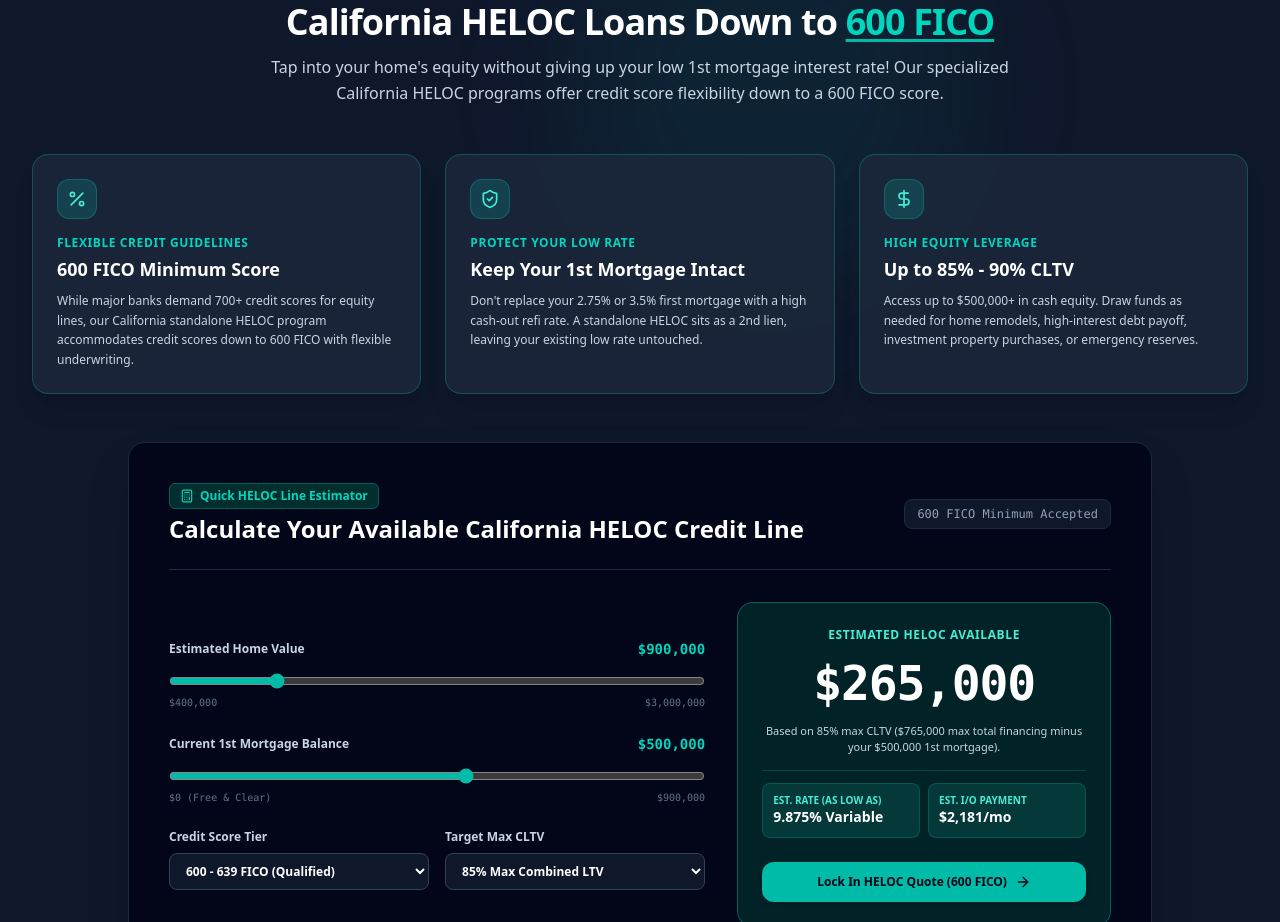
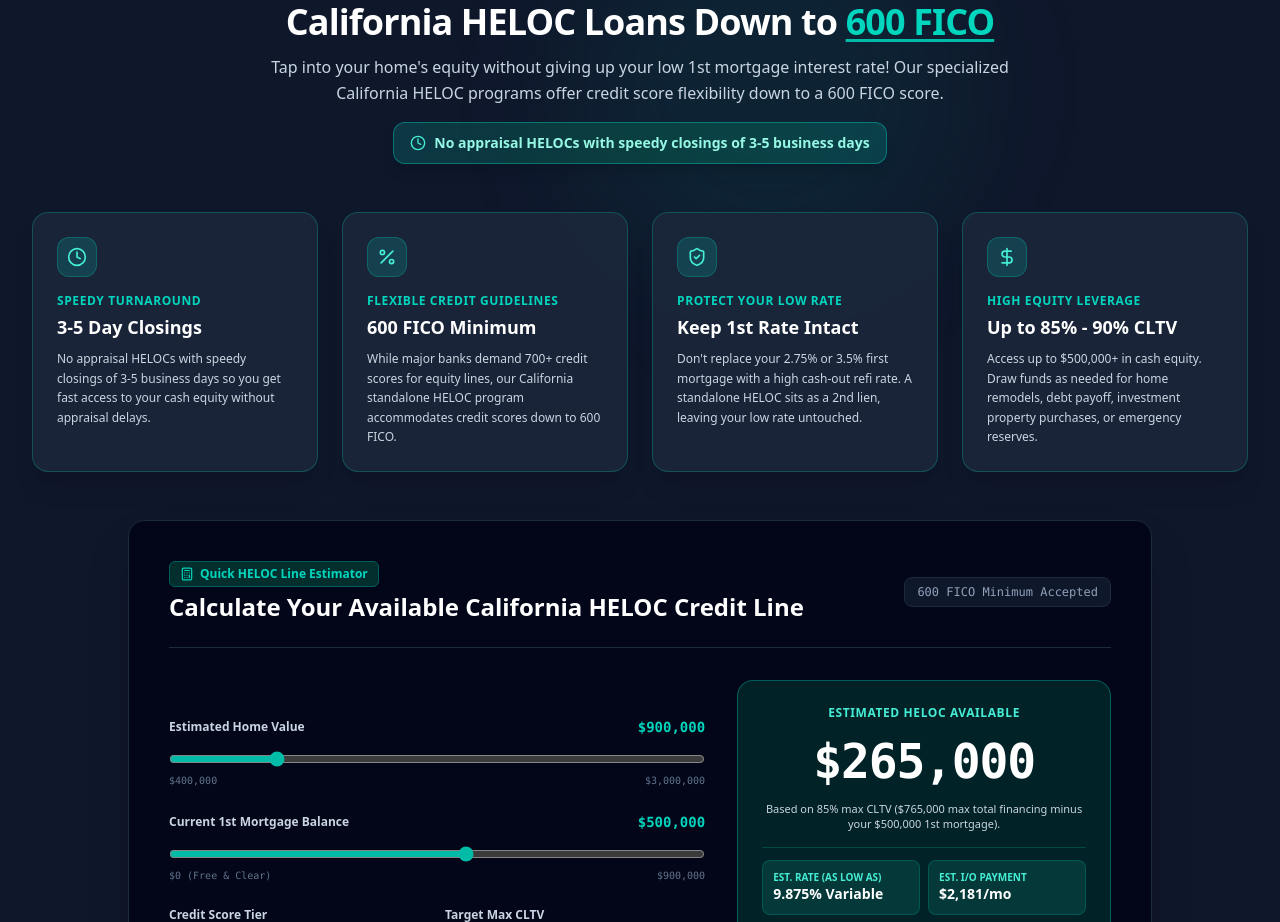
Before and after one commit to marcwill-cell/mortgagewebsite, a React (Vite) app: page / in a window 1280 px wide. Shown: the part 2020-2942 px from the top of the page. Built offline with nearby package versions, Linux system fonts and the light colour scheme.

Commit message:
feat: add 3-5 day closing banner to HELOC section
Introduce a prominent callout highlighting "No appraisal" and "3-5 business day closing" options to improve lead conversion for HELOC products.

```diff
--- a/src/components/HelocSection.tsx
+++ b/src/components/HelocSection.tsx
@@ -1,5 +1,5 @@
 import React, { useState } from 'react';
-import { CreditCard, CheckCircle2, ShieldCheck, DollarSign, Calculator, ArrowRight, Phone, Mail, Sparkles, Percent, ShieldAlert } from 'lucide-react';
+import { CreditCard, CheckCircle2, ShieldCheck, DollarSign, Calculator, ArrowRight, Phone, Mail, Sparkles, Percent, ShieldAlert, Clock } from 'lucide-react';
 
 interface HelocSectionProps {
   onOpenPreQual: () => void;
@@ -44,40 +44,57 @@ export const HelocSection: React.FC<HelocSectionProps> = ({ onOpenPreQual }) =>
           <p className="text-slate-300 text-sm sm:text-base mt-3 leading-relaxed">
             Tap into your home's equity without giving up your low 1st mortgage interest rate! Our specialized California HELOC programs offer credit score flexibility down to a 600 FICO score.
           </p>
+
+          {/* Prominent No Appraisal 3-5 Day Closing Banner */}
+          <div className="mt-4 inline-flex items-center gap-2 bg-gradient-to-r from-teal-500/20 via-emerald-500/20 to-teal-500/20 border border-teal-400/40 text-teal-200 text-xs sm:text-sm font-bold px-4 py-2.5 rounded-xl shadow-lg">
+            <Clock className="w-4 h-4 text-teal-300 shrink-0" />
+            <span>No appraisal HELOCs with speedy closings of 3-5 business days</span>
+          </div>
         </div>
 
         {/* Feature Grid */}
-        <div className="grid md:grid-cols-3 gap-6 mb-12">
+        <div className="grid md:grid-cols-2 lg:grid-cols-4 gap-6 mb-12">
           <div className="bg-slate-800/80 border border-teal-500/30 rounded-2xl p-6 shadow-xl relative hover:border-teal-400 transition-colors">
             <div className="w-10 h-10 rounded-xl bg-teal-500/20 text-teal-300 border border-teal-500/30 flex items-center justify-center mb-4">
-              <Percent className="w-5 h-5" />
+              <Clock className="w-5 h-5 text-teal-300" />
             </div>
-            <div className="text-xs font-bold text-teal-400 uppercase tracking-wider mb-1">Flexible Credit Guidelines</div>
-            <h3 className="text-lg font-bold text-white mb-2">600 FICO Minimum Score</h3>
+            <div className="text-xs font-bold text-teal-400 uppercase tracking-wider mb-1">Speedy Turnaround</div>
+            <h3 className="text-lg font-bold text-white mb-2">3-5 Day Closings</h3>
             <p className="text-xs text-slate-300 leading-relaxed">
-              While major banks demand 700+ credit scores for equity lines, our California standalone HELOC program accommodates credit scores down to 600 FICO with flexible underwriting.
+              No appraisal HELOCs with speedy closings of 3-5 business days so you get fast access to your cash equity without appraisal delays.
             </p>
           </div>
 
           <div className="bg-slate-800/80 border border-teal-500/30 rounded-2xl p-6 shadow-xl relative hover:border-teal-400 transition-colors">
             <div className="w-10 h-10 rounded-xl bg-teal-500/20 text-teal-300 border border-teal-500/30 flex items-center justify-center mb-4">
-              <ShieldCheck className="w-5 h-5" />
+              <Percent className="w-5 h-5 text-teal-300" />
             </div>
-            <div className="text-xs font-bold text-teal-400 uppercase tracking-wider mb-1">Protect Your Low Rate</div>
-            <h3 className="text-lg font-bold text-white mb-2">Keep Your 1st Mortgage Intact</h3>
+            <div className="text-xs font-bold text-teal-400 uppercase tracking-wider mb-1">Flexible Credit Guidelines</div>
+            <h3 className="text-lg font-bold text-white mb-2">600 FICO Minimum</h3>
             <p className="text-xs text-slate-300 leading-relaxed">
-              Don't replace your 2.75% or 3.5% first mortgage with a high cash-out refi rate. A standalone HELOC sits as a 2nd lien, leaving your existing low rate untouched.
+              While major banks demand 700+ credit scores for equity lines, our California standalone HELOC program accommodates credit scores down to 600 FICO.
             </p>
           </div>
 
           <div className="bg-slate-800/80 border border-teal-500/30 rounded-2xl p-6 shadow-xl relative hover:border-teal-400 transition-colors">
             <div className="w-10 h-10 rounded-xl bg-teal-500/20 text-teal-300 border border-teal-500/30 flex items-center justify-center mb-4">
-              <DollarSign className="w-5 h-5" />
+              <ShieldCheck className="w-5 h-5 text-teal-300" />
+            </div>
+            <div className="text-xs font-bold text-teal-400 uppercase tracking-wider mb-1">Protect Your Low Rate</div>
+            <h3 className="text-lg font-bold text-white mb-2">Keep 1st Rate Intact</h3>
+            <p className="text-xs text-slate-300 leading-relaxed">
+              Don't replace your 2.75% or 3.5% first mortgage with a high cash-out refi rate. A standalone HELOC sits as a 2nd lien, leaving your low rate untouched.
+            </p>
+          </div>
+
+          <div className="bg-slate-800/80 border border-teal-500/30 rounded-2xl p-6 shadow-xl relative hover:border-teal-400 transition-colors">
+            <div className="w-10 h-10 rounded-xl bg-teal-500/20 text-teal-300 border border-teal-500/30 flex items-center justify-center mb-4">
+              <DollarSign className="w-5 h-5 text-teal-300" />
             </div>
             <div className="text-xs font-bold text-teal-400 uppercase tracking-wider mb-1">High Equity Leverage</div>
             <h3 className="text-lg font-bold text-white mb-2">Up to 85% - 90% CLTV</h3>
             <p className="text-xs text-slate-300 leading-relaxed">
-              Access up to $500,000+ in cash equity. Draw funds as needed for home remodels, high-interest debt payoff, investment property purchases, or emergency reserves.
+              Access up to $500,000+ in cash equity. Draw funds as needed for home remodels, debt payoff, investment property purchases, or emergency reserves.
             </p>
           </div>
         </div>
```
